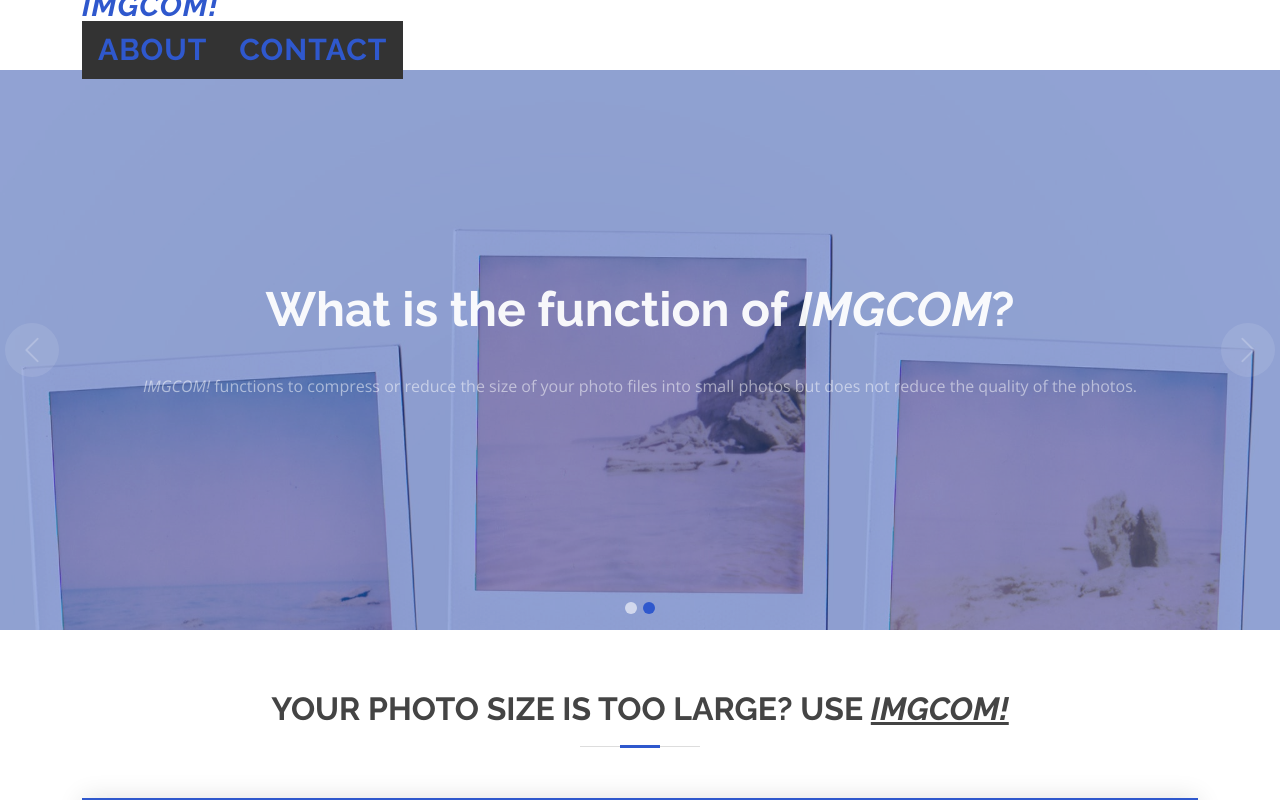
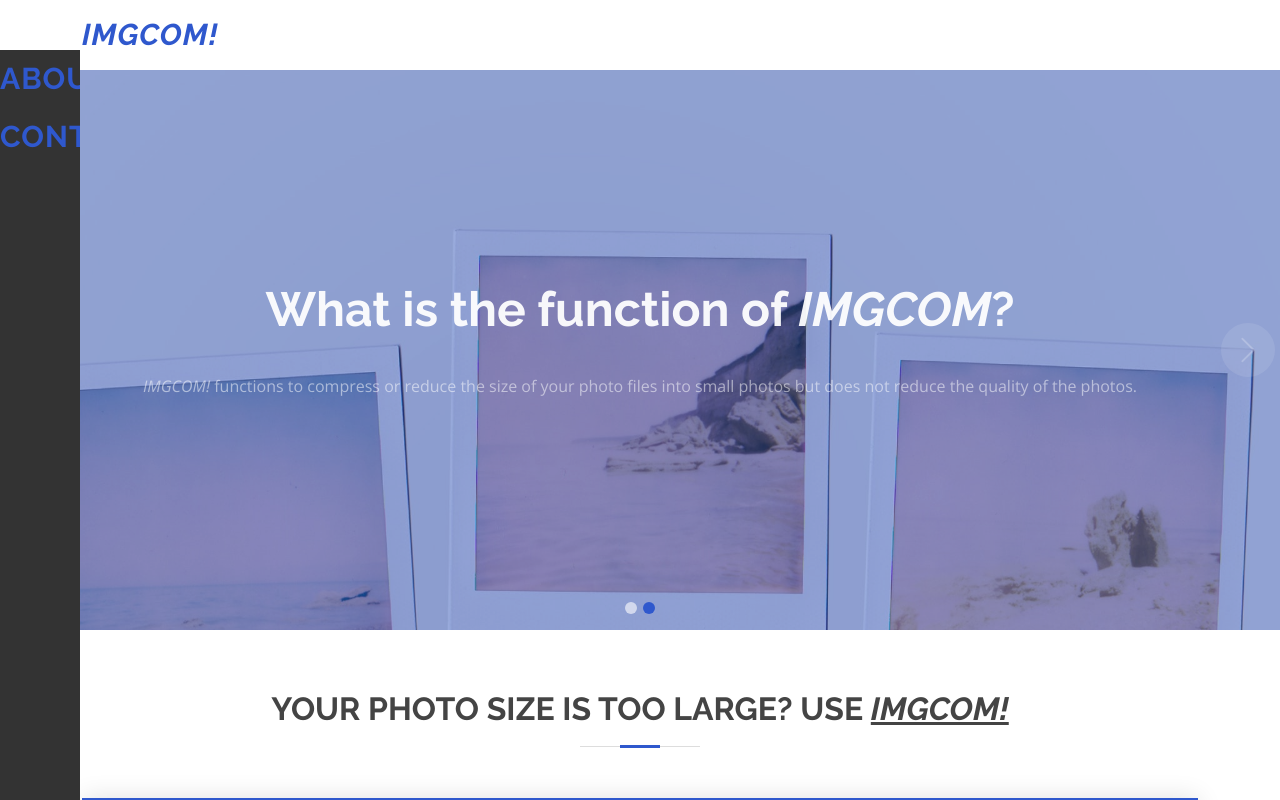
Before and after one commit to Ebele21/IMGCOM1, a plain HTML site: page index.html in a window 1280 px wide. Shown: the top 800 px of the page. Drawn offline with nearby package versions, Linux system fonts and the light colour scheme.

Commit message:
Update style.css

```diff
--- a/assets/css/style.css
+++ b/assets/css/style.css
@@ -15,6 +15,10 @@ body {
 
 nav {
     background-color: #333;
+    width: 80px; /* Adjust the width as needed */
+    height: 100vh; /* Set the height to cover the full viewport height */
+    position: fixed; /* Fixed position so it stays in place while scrolling */
+    left: 0; /* Position it to the left */
 }
 
 ul {
@@ -25,14 +29,13 @@ ul {
 }
 
 li {
-    float: left;
+    text-align: center;
 }
 
 li a {
     display: block;
     color: white;
-    text-align: center;
-    padding: 14px 16px;
+    padding: 14px 0; /* Adjust the padding as needed */
     text-decoration: none;
 }
 
```
